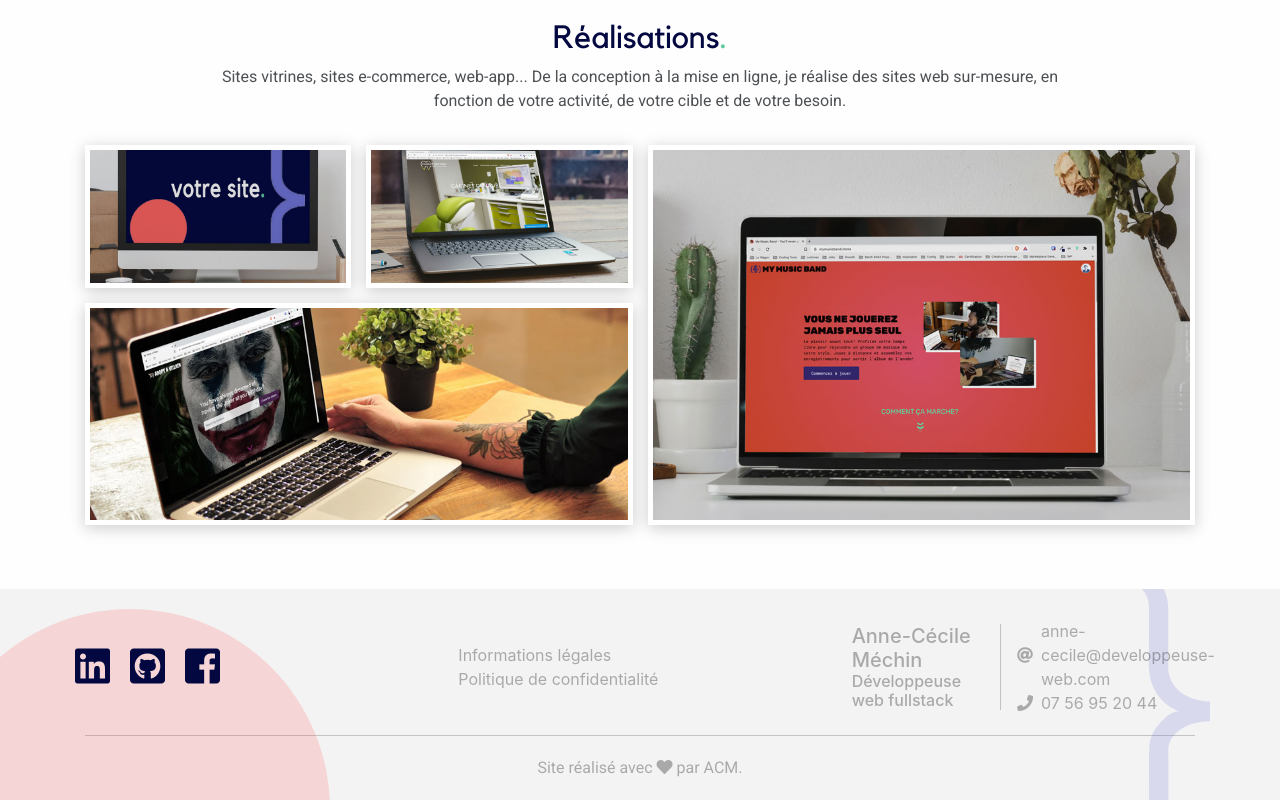
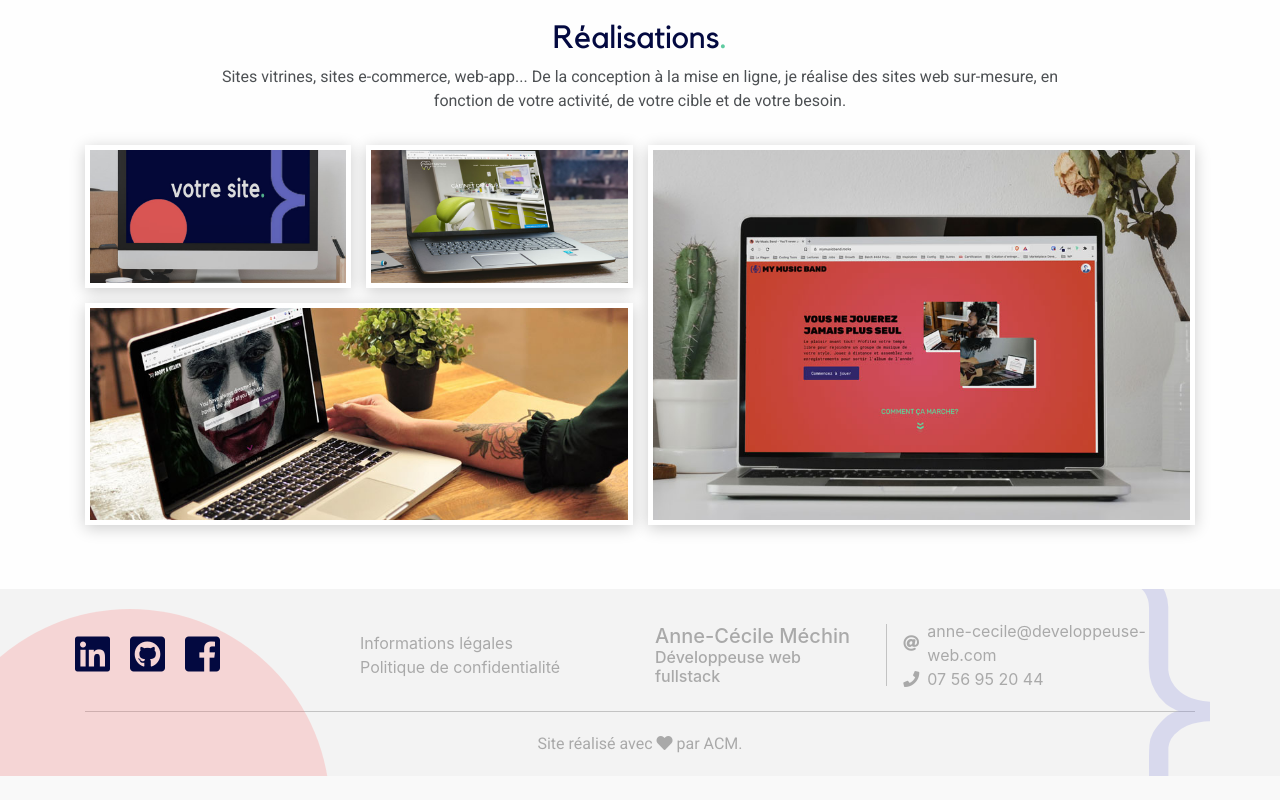
Before and after one commit to annecemech/acm-website, a plain HTML site: page index.html in a window 1280 px wide. Shown: the part 2134-2934 px from the top of the page. After the commit the page ends 2910 px from the top, so only its background shows below. Drawn offline with nearby package versions, Linux system fonts and the light colour scheme.

Commit message:
fixed responsive issue on footer

```diff
--- a/index.html
+++ b/index.html
@@ -332,18 +332,18 @@
     </div>
     <div class="footer">
       <div class="footer-top row">
-        <div class="footer-links  col-12 col-md-12 col-lg-4">
+        <div class="footer-links  col-12 col-md-12 col-lg-3">
          <a href="https://www.linkedin.com/in/anne-cecile-mechin/"><i class="fab fa-linkedin"></i></a>
          <a href="https://github.com/annecemech/"><i class="fab fa-github-square"></i></a>
          <a href="https://www.facebook.com/annececile.mechin"><i class="fab fa-facebook-square"></i></a>
         </div>
-        <div class="footer-legal col-12 col-md-4 col-lg-4">
+        <div class="footer-legal col-12 col-md-4 col-lg-3">
           <ul>
             <li><a href="mentions-legales.html">Informations légales</a></li>
             <li> <a href="politique-de-confidentialite.html">Politique de confidentialité</a></li>
           </ul>
         </div>
-        <div class="footer-contact col-12 col-md-8 col-lg-4">
+        <div class="footer-contact col-12 col-md-8 col-lg-6">
           <div class="contact-title">
             <h5>Anne-Cécile Méchin</h5>
             <h6>Développeuse web fullstack</h6>
```
